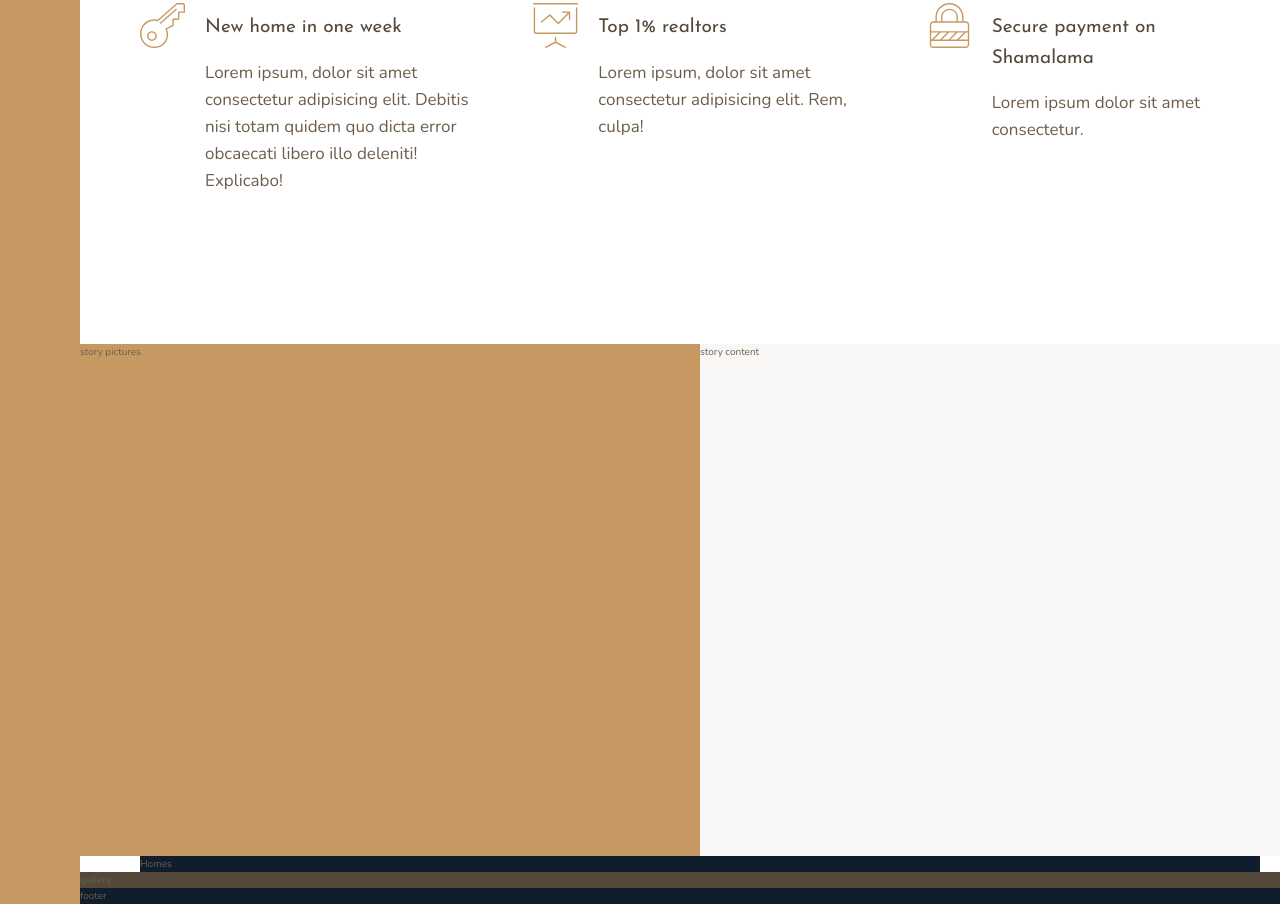
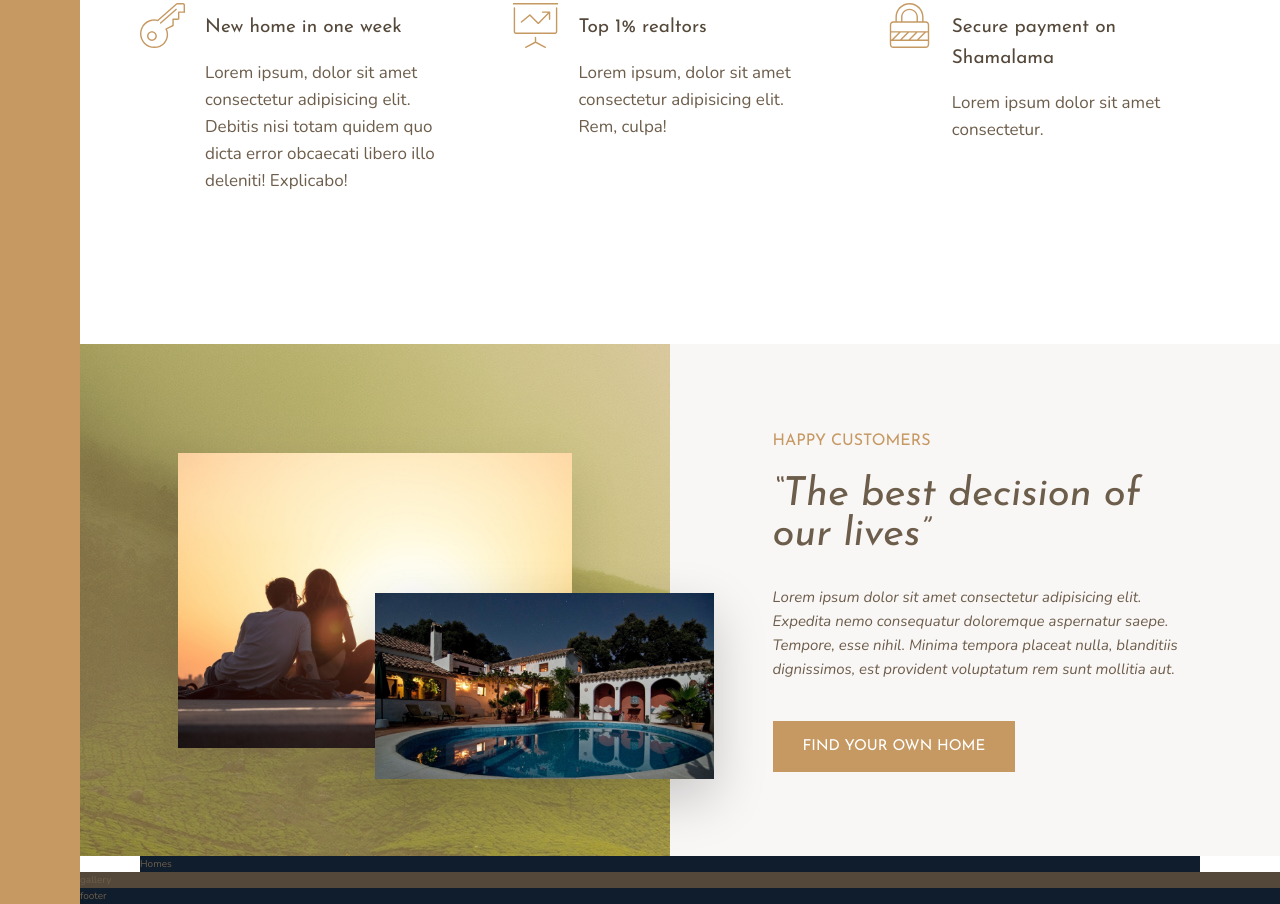
Before and after one commit to mikechoi1/realtor-website, a website: page index.html in a window 1280 px wide. Shown: the part 991-1895 px from the top of the page. Drawn offline with nearby package versions, Linux system fonts and the light colour scheme.

Commit message:
finish stories section

```diff
--- a/index.html
+++ b/index.html
@@ -71,10 +71,16 @@
             </div>
         </section>
         <div class="story__pictures">
-            story pictures
+            <img src="img/story-1.jpeg" alt="couple with new house" class="story__img--1">
+            <img src="img/story-2.jpeg" alt="new house" class="story__img--2">
         </div>
         <div class="story__content">
-            story content
+            <h3 class="heading-3 mb-sm">Happy Customers</h3>
+            <h2 class="heading-2 heading-2-dark mb-md">&ldquo;The best decision of our lives&rdquo;</h2>
+            <p class="story__text">
+                Lorem ipsum dolor sit amet consectetur adipisicing elit. Expedita nemo consequatur doloremque aspernatur saepe. Tempore, esse nihil. Minima tempora placeat nulla, blanditiis dignissimos, est provident voluptatum rem sunt mollitia aut.
+            </p>
+            <button class="btn">Find your own home</button>
         </div>
         <section class="homes">
             Homes
--- a/sass/_story.scss
+++ b/sass/_story.scss
@@ -2,10 +2,43 @@
     &__pictures {
         background-color: $color-primary;
         grid-column: full-start / col-end 4;
+        background-image: linear-gradient(rgba($color-primary, .5), rgba($color-primary, .5)), url(../img/back.jpg);
+
+        display: grid;
+        grid-template-rows: repeat(6, 1fr);
+        grid-template-columns: repeat(6, 1fr);
+        align-items: center;
+    }
+
+    &__img--1 {
+        width: 100%;
+        grid-row: 2 / 6;
+        grid-column: 2 / 6;
+        box-shadow: 0 2rem 5rem rgba(#000, .1);
+    }
+
+    &__img--2 {
+        width: 115%;
+        grid-row: 4 / 6;
+        grid-column: 4 / 7;
+        z-index: 10;
+        box-shadow: 0 2rem 5rem rgba(#000, .2);
     }
 
     &__content {
         background-color: $color-grey-light-1;
         grid-column: col-start 5 / full-end;
+
+        padding: 6rem 8vw;
+        display: flex;
+        flex-direction: column;
+        justify-content: center;
+        align-items: flex-start;
+    }
+
+    &__text {
+        font-size: 1.5rem;
+        font-style: italic;
+        margin-bottom: 4rem;
     }
 }
--- a/sass/_typography.scss
+++ b/sass/_typography.scss
@@ -9,10 +9,24 @@
 
 .heading-2 {
     @extend %heading;
+    font-size: 4rem;
+    font-style: italic;
+    line-height: 1;
+
+    &--light {
+        color: $color-grey-light-1;
+    }
+
+    &--dark {
+        color: $color-grey-dark-1;
+    }
 }
 
 .heading-3 {
     @extend %heading;
+    font-size: 1.6rem;
+    color: $color-primary;
+    text-transform: uppercase;
 }
 
 .heading-4 {
@@ -27,3 +41,24 @@
         color: $color-grey-dark-1;
     }
 }
+
+.btn {
+    background-color: $color-primary;
+    color: #fff;
+    border: none;
+    font-family: $font-display;
+    font-size: 1.5rem;
+    text-transform: uppercase;
+    padding: 1.8rem 3rem;
+    cursor: pointer;
+    transition: all .2s;
+
+    &:hover {
+        background-color: $color-primary-dark;
+    }
+}
+
+.mb-sm { margin-bottom: 2rem; }
+.mb-md { margin-bottom: 3rem; }
+.mb-lg { margin-bottom: 4rem; }
+.mb-xlg { margin-bottom: 8rem; }
```
Also changed, not shown: css/style.css.
